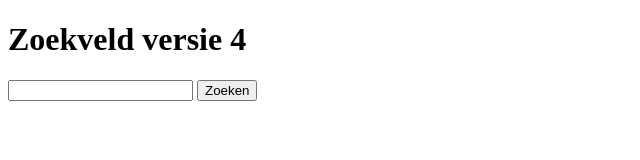
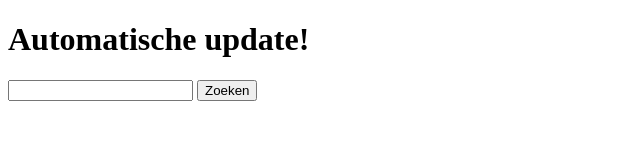
Before and after one commit to DVRXYZ/testwebsite, a plain HTML site: page index.html in a window 1280 px wide. Shown: the whole page, without its empty margins (0-640 px from the left). Drawn offline with Linux system fonts and the light colour scheme.

Commit message:
Automatische update!

```diff
--- a/index.html
+++ b/index.html
@@ -5,7 +5,7 @@
 </head>
 <body>
     <!-- Hier komt jouw zoekveld -->
-  <h1>Zoekveld versie 4</h1>
+  <h1>Automatische update!</h1>
   <form action="search.php" method="get">
   <input type="text" name="search">
   <input type="submit" value="Zoeken">
```
